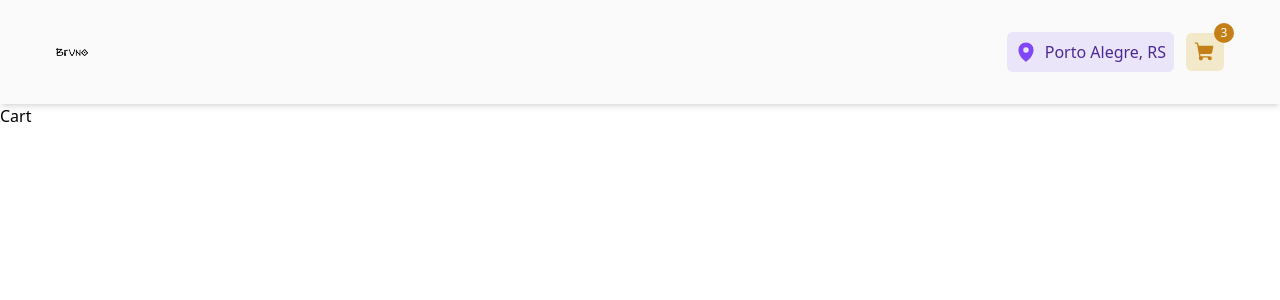
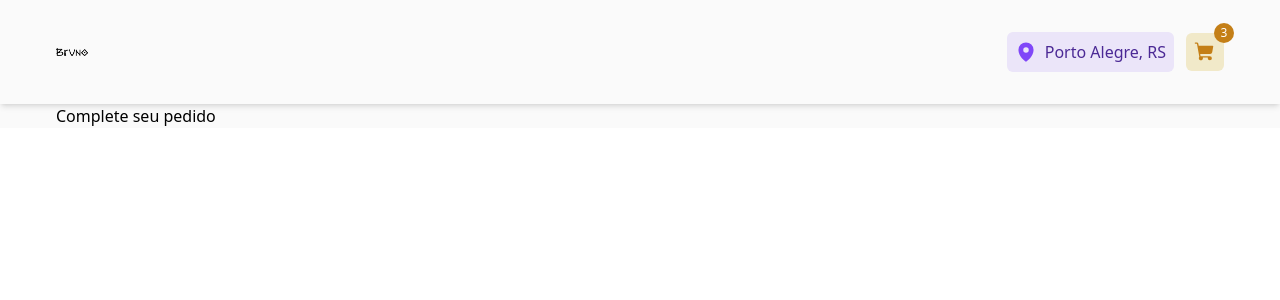
Before and after one commit to devsantosbruno/coffee-delivery, a React (Vite) app: page /cart in a window 1280 px wide. Shown: the top 300 px of the page. Built offline with nearby package versions, Linux system fonts and the light colour scheme.

Commit message:
feat: cart init

```diff
--- a/src/components/Product.tsx
+++ b/src/components/Product.tsx
@@ -1,9 +1,12 @@
 import { Minus, Plus, ShoppingCart } from "phosphor-react";
+import { useState } from "react";
 import { Badge } from "./Badge";
 
 import coffee from "../assets/coffee-american.png";
 
 export function Product() {
+  const [quantity, setQuantity] = useState(1);
+
   return (
     <div className="bg-gray-200 rounded-tl-md rounded-tr-[36px] rounded-bl-[36px] rounded-br-md px-6 py-5 text-center shadow-md">
       <img src={coffee} alt="" className="-mt-10 mx-auto mb-3" />
@@ -29,13 +32,15 @@ export function Product() {
           <div className="bg-gray-400 px-3 py-2 rounded-md flex items-center gap-3">
             <button
               type="button"
+              onClick={(prevState: any) => console.log(prevState)}
               className="text-purple-400 hover:text-purple-800 transition duration-150"
             >
               <Minus size={16} weight="bold" />
             </button>
-            <span className="text-brown-700">1</span>
+            <span className="text-brown-700">{quantity}</span>
             <button
               type="button"
+              onClick={(prevState: any) => setQuantity(prevState + 1)}
               className="text-purple-400 hover:text-purple-800 transition duration-150"
             >
               <Plus size={18} weight="bold" />
--- a/src/pages/Cart/index.tsx
+++ b/src/pages/Cart/index.tsx
@@ -1,3 +1,13 @@
 export function Cart() {
-  return <h1>Cart</h1>;
+  return (
+    <main className="bg-gray-100">
+      <section>
+        <div className="container px-4 lg:px-14 mx-auto">
+          <h3>Complete seu pedido</h3>
+
+          <div className="bg-gray-200"></div>
+        </div>
+      </section>
+    </main>
+  );
 }
--- a/src/pages/Home/index.tsx
+++ b/src/pages/Home/index.tsx
@@ -26,16 +26,16 @@ export function Home() {
                   Compra simples e segura
                 </li>
                 <li className="flex items-center gap-2">
+                  <span className="w-8 h-8 flex items-center justify-center rounded-full text-white bg-brown-300">
+                    <Package size={16} weight="fill" />
+                  </span>
+                  Embalagem mantém o café intacto
+                </li>
+                <li className="flex items-center gap-2">
                   <span className="w-8 h-8 flex items-center justify-center rounded-full text-white bg-yellow-500">
                     <Timer size={16} weight="fill" />
                   </span>
                   Entrega rápida e rastreada
-                </li>
-                <li className="flex items-center gap-2">
-                  <span className="w-8 h-8 flex items-center justify-center rounded-full text-white bg-brown-300">
-                    <Package size={16} weight="fill" />
-                  </span>
-                  Embalagem mantém o café intacto
                 </li>
                 <li className="flex items-center gap-2">
                   <span className="w-8 h-8 flex items-center justify-center rounded-full text-white bg-purple-500">
```
